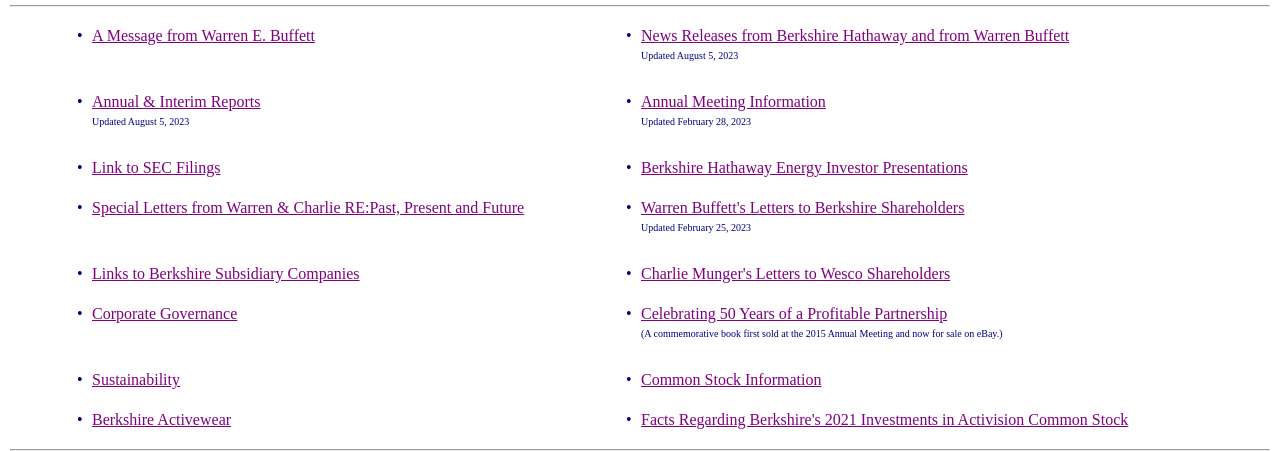
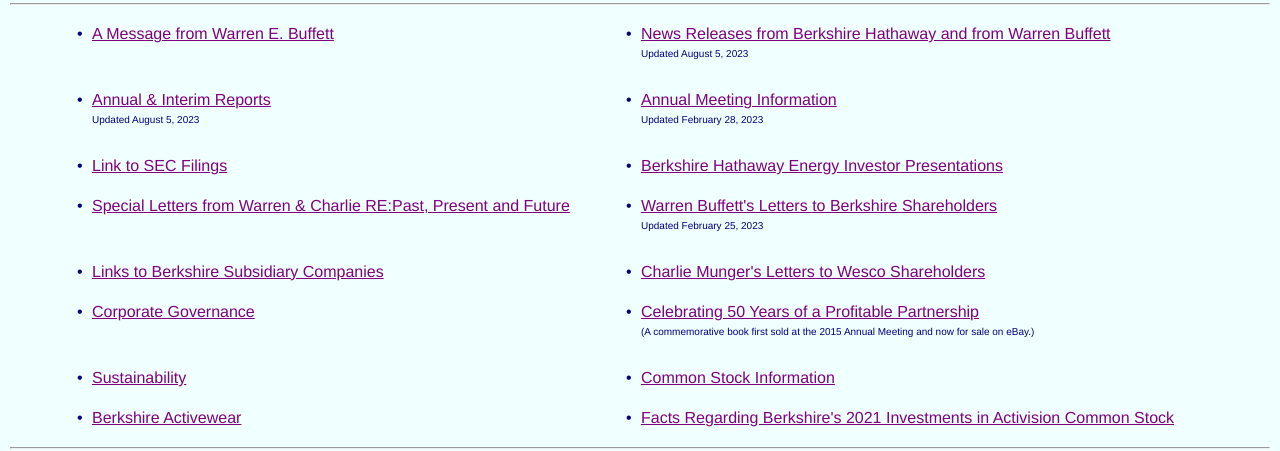
Before and after one commit to Bennylove77/BERKSHIRE-HARTHAWY-Website, a plain HTML site: page index.html in a window 1280 px wide. Shown: the part 118-569 px from the top of the page. Drawn offline with Linux system fonts and the light colour scheme.

Commit message:
I changed the font and background color

```diff
--- a/style.css
+++ b/style.css
@@ -3,7 +3,8 @@
         color:rgb(0, 0, 128);
         margin: 0px;
         padding: 10px;
-        font-family: ;
+        font-family: 'Franklin Gothic Medium', 'Arial Narrow', Arial, sans-serif;
+        background-color: azure;
       }
 
       a:link {
```
